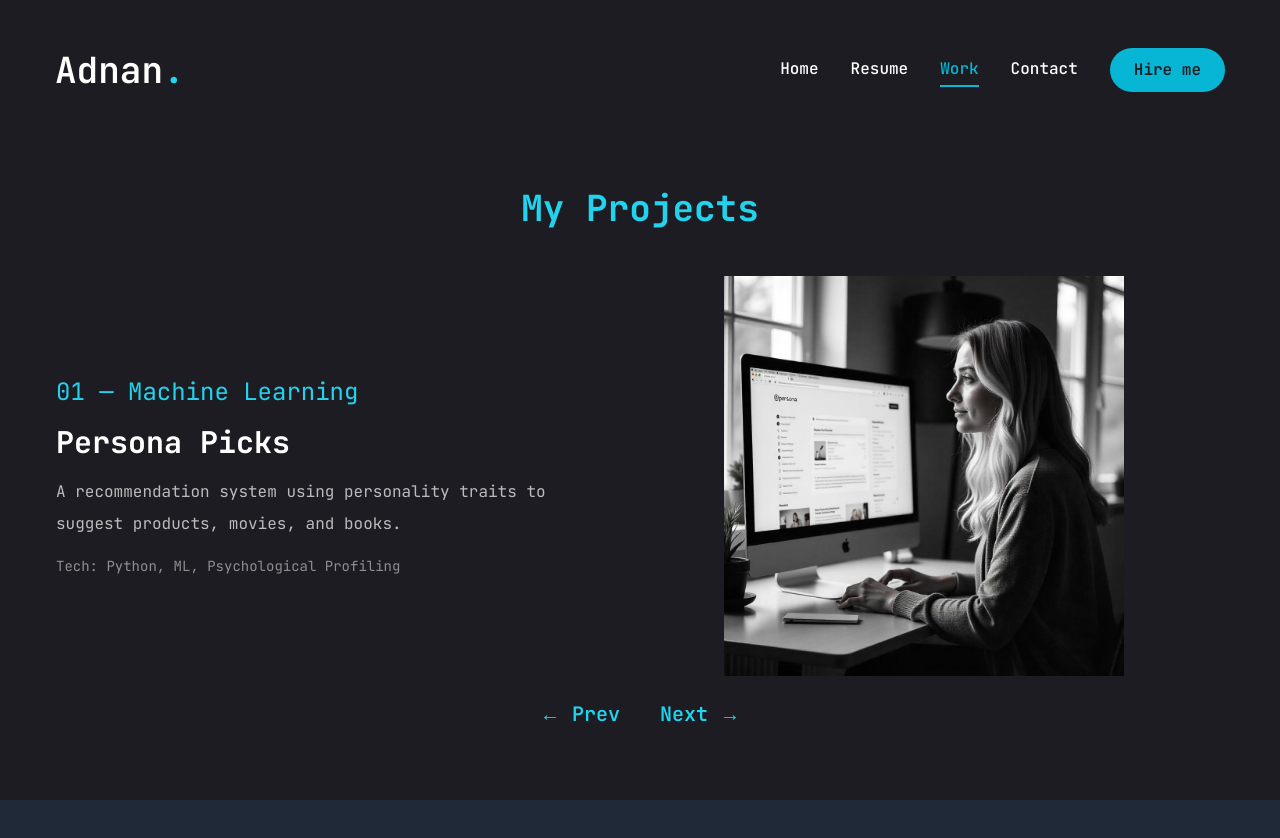
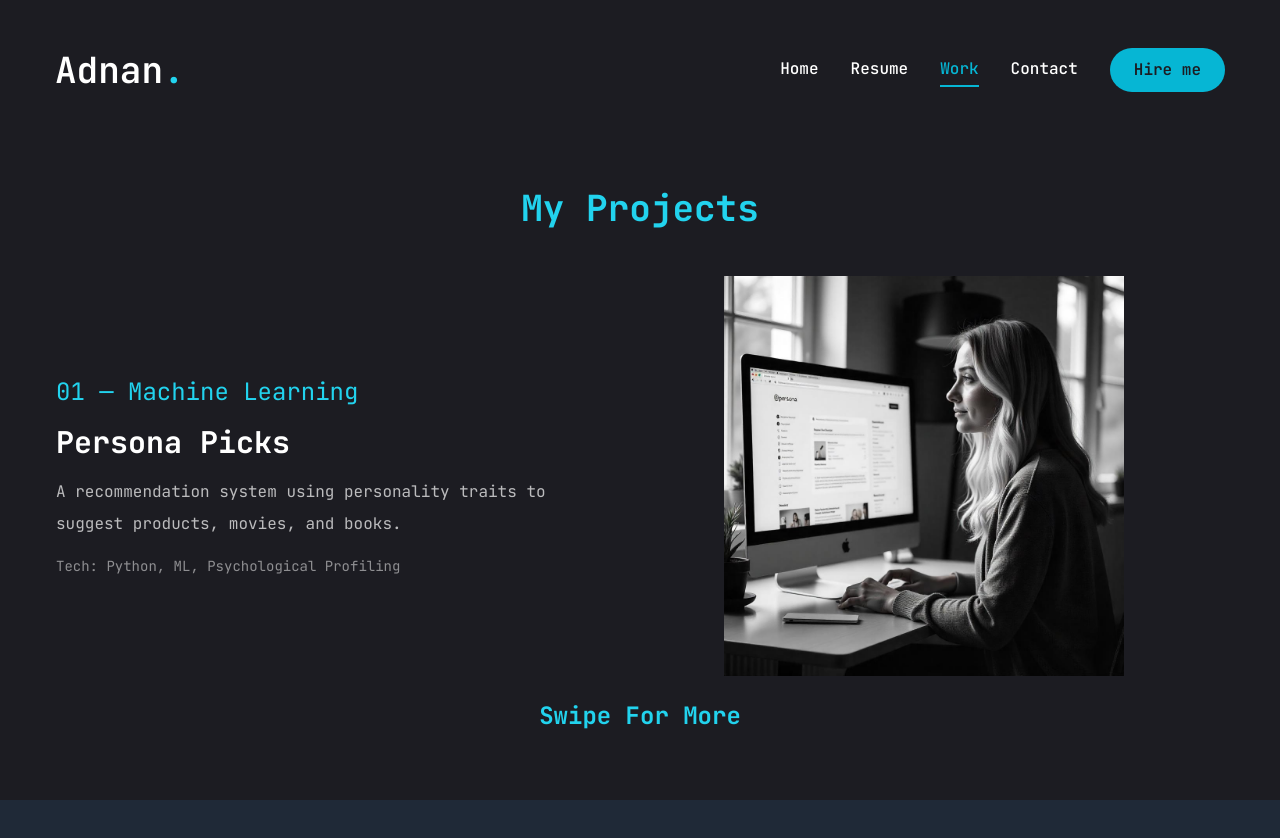
Before and after one commit to AdnanGhani07/ag-portfolio, a Next.js app: page /work in a window 1280 px wide. Shown: the top 838 px of the page. Built offline with nearby package versions, Linux system fonts and the light colour scheme.

Commit message:
Updated blog image

```diff
--- a/app/work/page.jsx
+++ b/app/work/page.jsx
@@ -83,18 +83,7 @@ const Work = () => {
           ))}
         </Swiper>
         <div className="flex justify-center gap-10 mt-6">
-          <button
-            ref={prevRef}
-            className="text-cyan-400 hover:text-white text-xl font-semibold transition"
-          >
-            ← Prev
-          </button>
-          <button
-            ref={nextRef}
-            className="text-cyan-400 hover:text-white text-xl font-semibold transition"
-          >
-            Next →
-          </button>
+          <h2 className="text-2xl font-bold text-cyan-400">Swipe For More</h2>
         </div>
       </div>
     </motion.div>
```
Also changed, not shown: public/images/blog.png.
